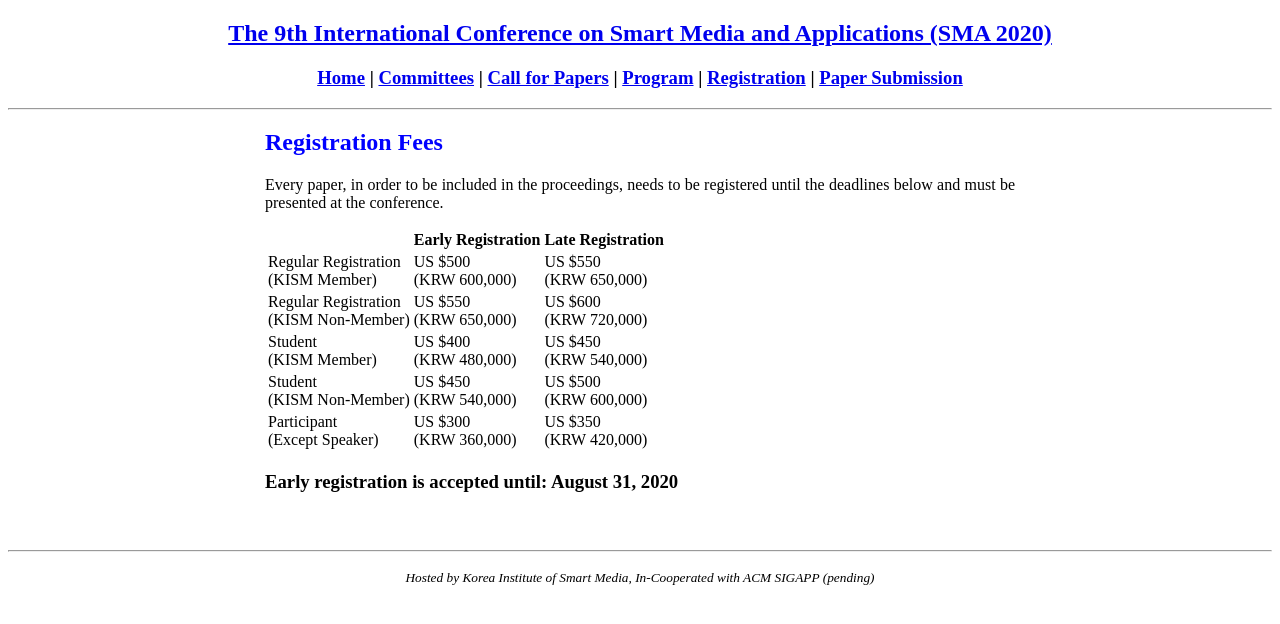
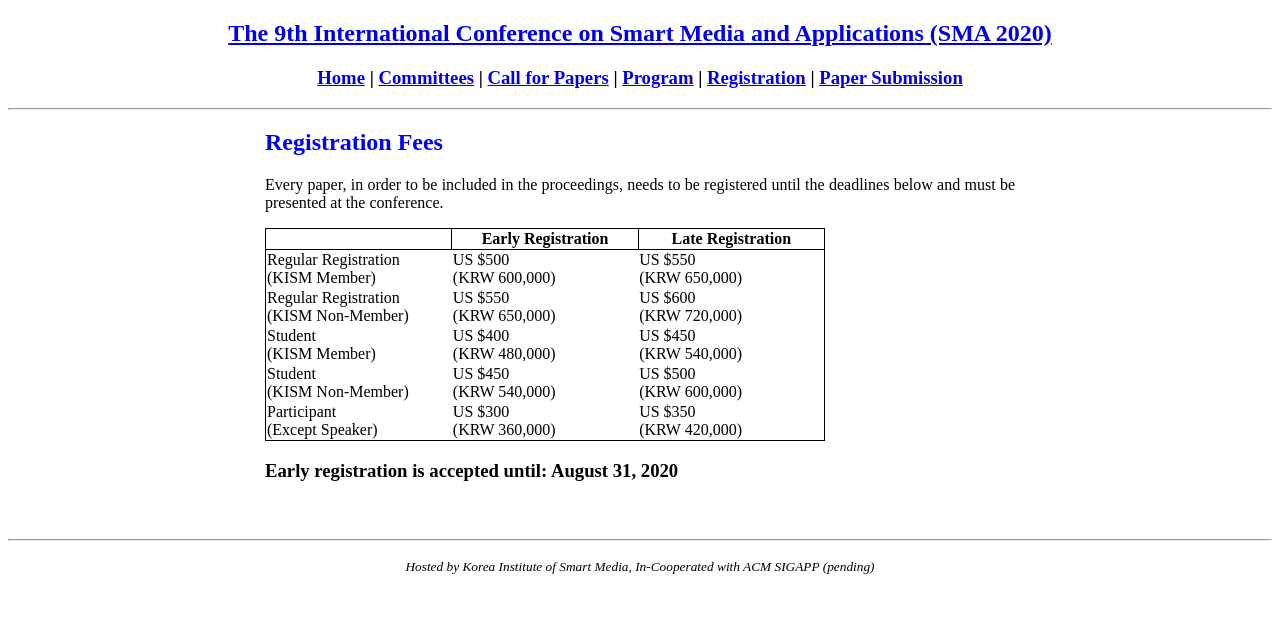
Before and after one commit to icea-conf/sma-2020.github.io, a Jekyll site: the page built from registration/index.html, in a window 1280 px wide. Shown: the top 624 px of the page. Built offline with Jekyll 4.4.1, drawn with Linux system fonts in a browser that asks for light colours.

Commit message:
Update index.html

```diff
--- a/registration/index.html
+++ b/registration/index.html
@@ -7,15 +7,21 @@ title: SMA 2020
           <div>
                <h2 style="color:#0000FF">Registration Fees</h2>
                     <p style="text-align: justify">Every paper, in order to be included in the proceedings, needs to be registered until the deadlines below and must be presented at the conference.</p>
-                    <table class="table-layout">
-                         <thead>
+                    <table class="tlayout" cellspacing="0">
+                         <tbody>
                               <tr>
-                                   <th class></th>
-                                   <th>Early Registration</th>
-                                   <th>Late Registration</th>
+                                   <td class="theader" width="31%"></td>
+                                   <td class="theader" width="31%">
+                                        <center>
+                                             <b>Early Registration</b>
+                                        </center>
+                                   </td>
+                                   <td class="theader" width="31%">
+                                        <center>
+                                             <b>Late Registration</b>
+                                        </center>
+                                   </td>
                               </tr>
-                         </thead>
-                         <tbody>
                               <tr>
                                    <td>
                                         Regular Registration<br>
```
